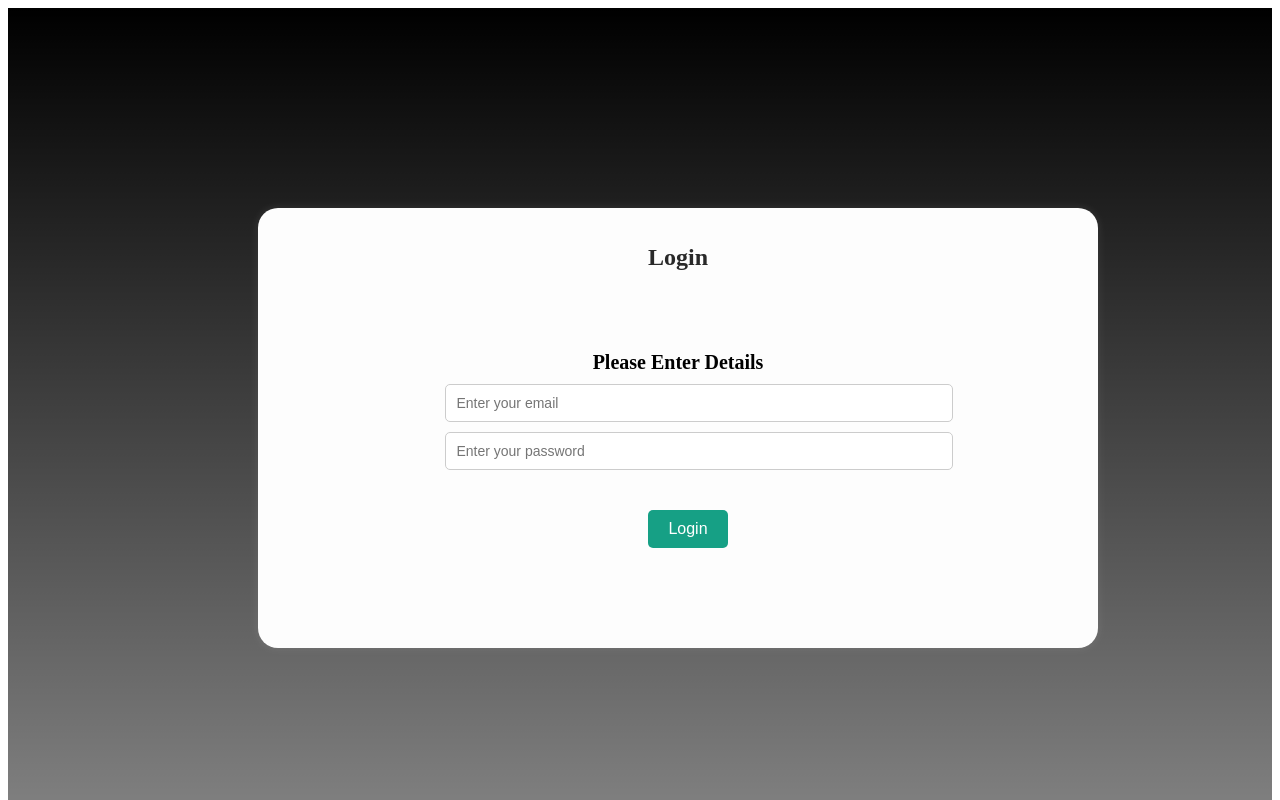
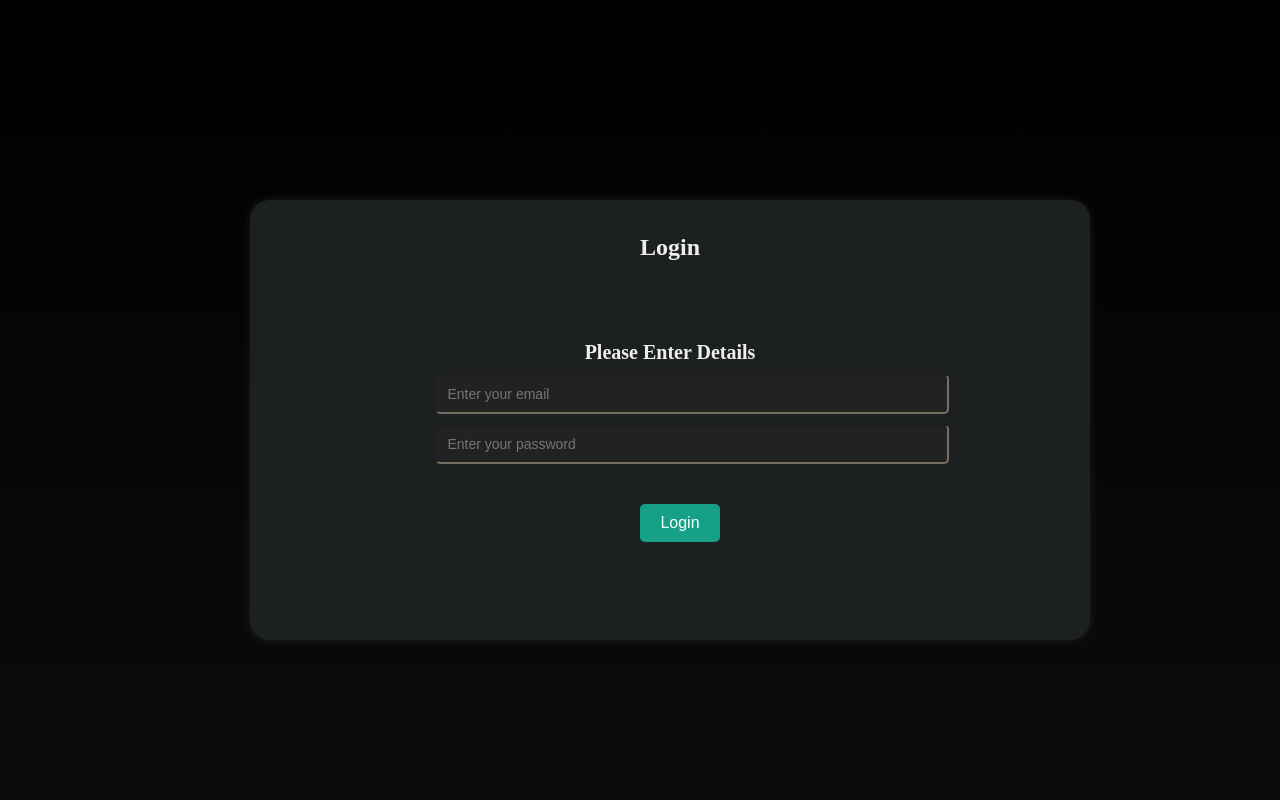
Before and after one commit to ABDULLAHHG/Mobile-Recommendation-System, a React (Create React App) app in the folder website/client/: page / in a window 1280 px wide. Shown: the top 800 px of the page. Built offline with nearby package versions, Linux system fonts and the light colour scheme.

Commit message:
edit on the frontend create a website with dark mode color

```diff
--- a/website/client/src/App.css
+++ b/website/client/src/App.css
@@ -1,11 +1,26 @@
+/* for Dark Mode */
+body {
+  color: #333;
+  background-color: #fff;
+  margin: 0;
+  padding: 0;
+}
+
+input:focus,
+textarea:focus,
+select:focus,
+button:focus {
+  outline: none;
+}
 
 .app-container {
   display: flex;
   height: 200vh;
   /* background: rgba(0, 0, 0, 0.5);
    */
-   background: linear-gradient(to bottom, rgb(0, 0, 0), rgba(0, 0, 0, 0));
+  background: linear-gradient(to bottom, rgb(0, 0, 0), rgb(10, 10, 10 , 0.95));
   overflow: hidden;
+  color: #cecac3;
 }
 
 .left-container {
@@ -22,7 +37,7 @@
   margin-left: 250px;
   margin-top: 200px;
   margin-right: -400px;
-  background-color: #fdfdfd;
+  background-color: rgb(29, 32, 33);
   box-shadow: 0 0 10px rgba(255, 255, 255, 0.1);
   align-content: space-around;
   flex-wrap: nowrap;
@@ -40,20 +55,11 @@
   margin-right: 20px;
   margin-top: 100px;
   margin-right: -300px;
-  background-color: #ffffff;
+  background-color: rgba(0, 0, 0, 0.1)f;
   box-shadow: 0 0 10px rgba(0, 0, 0, 0.1);
   border-radius: 0 20px 20px 0;
 }
-/* .left-container {
-  flex: 1;
-  display: flex;
-  justify-content: center;
-  align-items: center;
-  flex-direction: column;
-  padding: 20px;
-  background-color: #ffffff;
-  box-shadow: 0 0 10px rgba(0, 0, 0, 0.1);
-} */
+
 
 .about-chatbot {
   text-align: center;
@@ -66,8 +72,7 @@
   transition: transform 0.4s ease-in-out;
   font-size: 24px;
   margin-bottom: 80px;
-  color: #292929;
-}
+  color: #eee;}
 .about-chatbot h1:hover{
   transform: scale(1.1);
   transition: transform 0.4s ease-in-out;
@@ -76,6 +81,7 @@
 .about-chatbot h3 {
   font-size: 20px;
   margin-bottom: 120px;
+  color: #eee;
 
 }
 .about-chatbot p {
@@ -89,12 +95,14 @@ i{
 .about-chatbot input {
   padding: 10px;
   font-size: 14px;
-  border: 1px solid #ccc;
+  border-color: rgb(118, 110, 97);
   border-radius: 5px;
   margin-bottom: 10px;
   width: 100%;
   max-width: 300;
   transform: translate(10px, -110px);
+  color: #ddd;
+  background-color: #222;
 
 }
 
--- a/website/client/src/App.js
+++ b/website/client/src/App.js
@@ -20,6 +20,7 @@ function App() {
     <div className="app-container">
       <div className="left-container">
         <div className="about-chatbot">
+           <form>
             <h1>Login</h1>
 
           {/* <i>
@@ -48,7 +49,7 @@ function App() {
               onChange={(e) => setUserPassowrd(e.target.value)}
               />
               <button type="submit">Login</button>
-
+          </form>
         </div>
       </div>
     </div>
```
